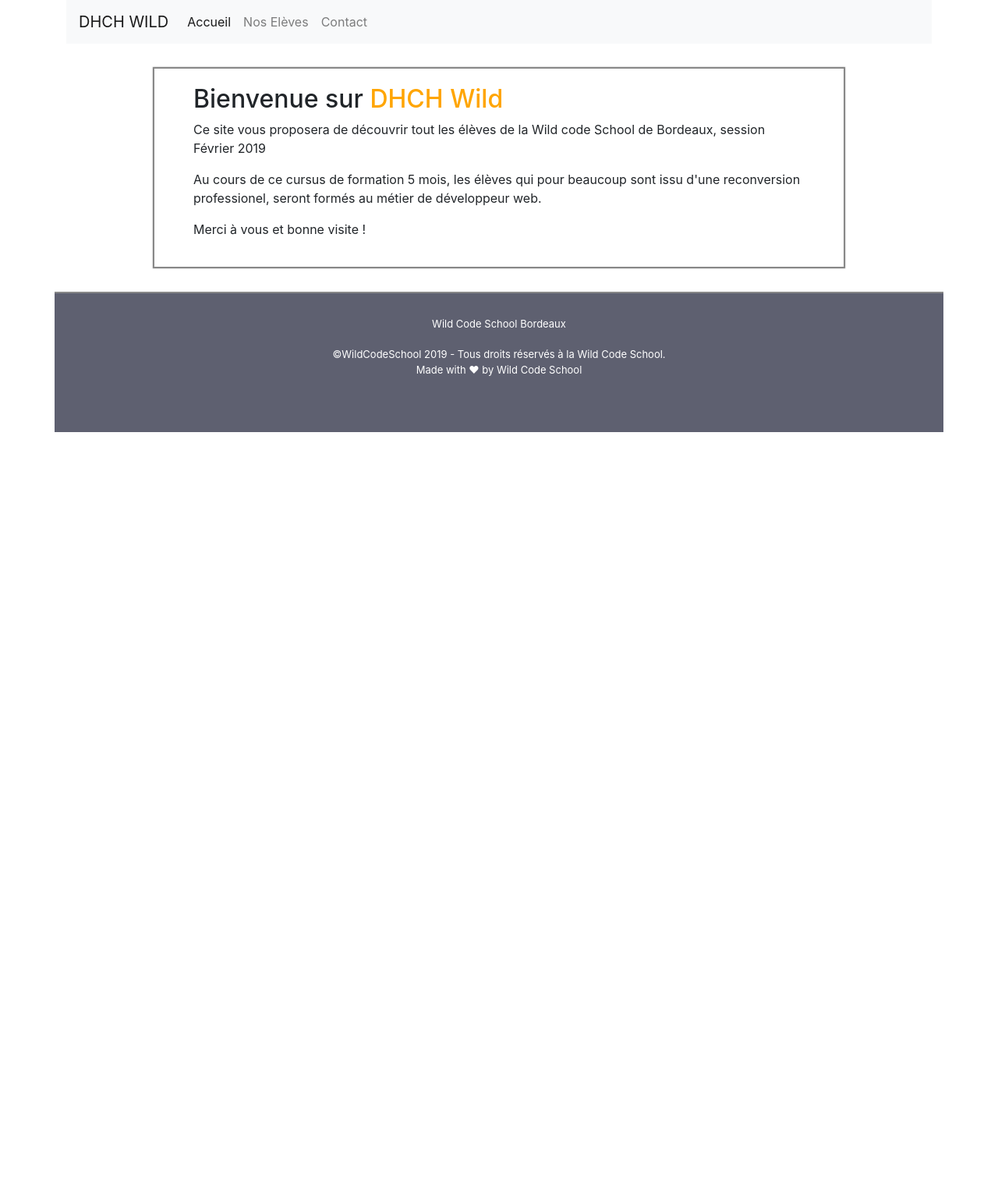
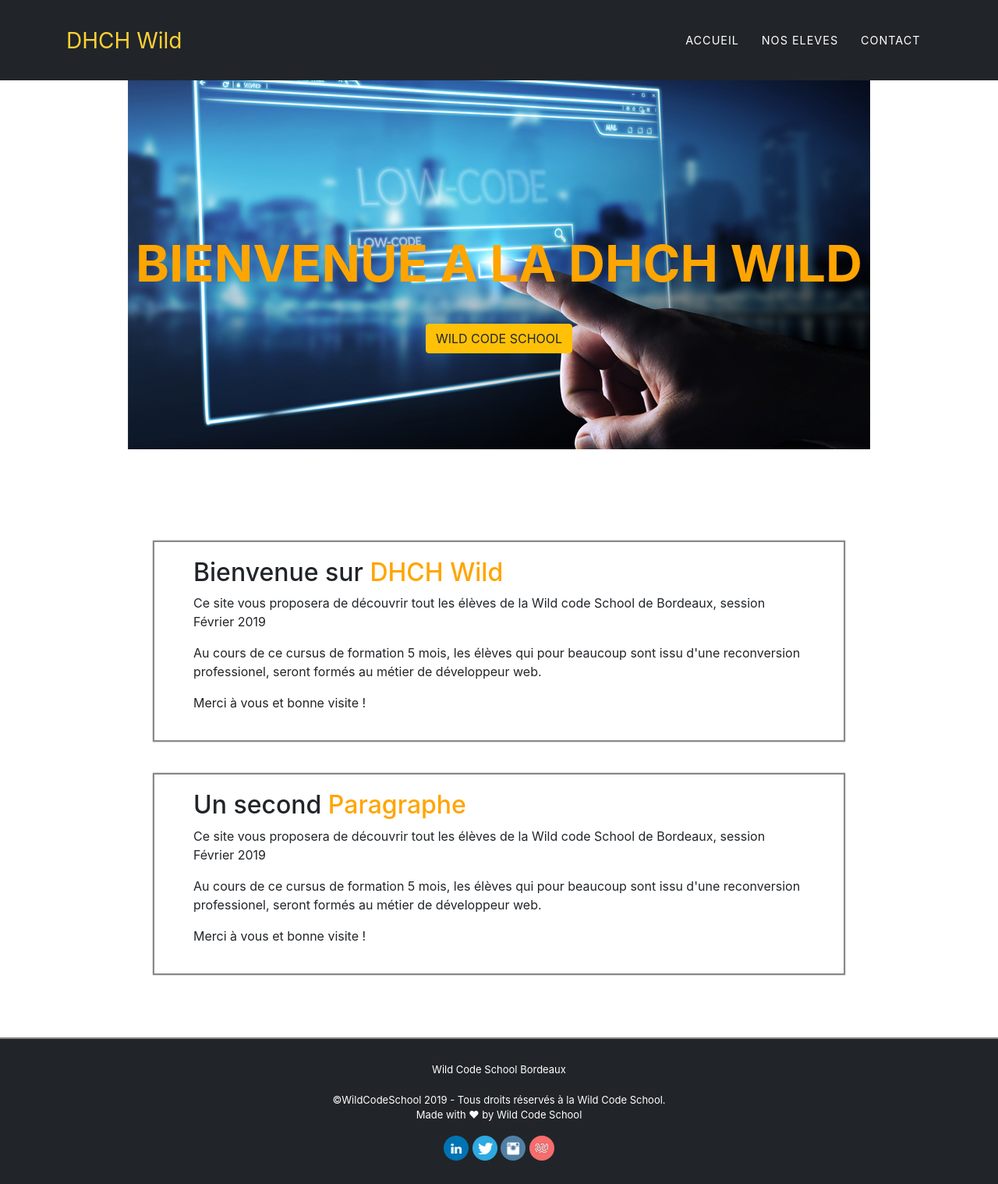
Before and after one commit to elneris/WCS_Projet_1_TrombinoWild_Solo, a PHP site: page / in a window 1280 px wide. Shown: the whole page at 78% size. Before the commit the page ends 554 px from the top, so only its background shows below. Run offline with PHP 8.4, Linux system fonts and the light colour scheme; grey boxes are pictures that could not be loaded.

Commit message:
commit initial

```diff
--- a/index.html
+++ b/index.html
@@ -11,28 +11,39 @@
 
 		<!-- HEADER -->
 
-		<header>
+		<header class="masthead">
 			<div class="container header">
-				<nav class="navbar navbar-expand-lg navbar-light bg-light">
-				  <button class="navbar-toggler" type="button" data-toggle="collapse" data-target="#navbarTogglerDemo03" aria-controls="navbarTogglerDemo03" aria-expanded="false" aria-label="Toggle navigation">
-				    <span class="navbar-toggler-icon"></span>
+			  <nav class="navbar navbar-expand-lg navbar-dark fixed-top" id="mainNav">
+			    <div class="container">
+			      <a class="navbar-brand js-scroll-trigger" href="#page-top">DHCH Wild</a>
+			      <button class="navbar-toggler navbar-toggler-right" type="button" data-toggle="collapse" data-target="#navbarResponsive" aria-controls="navbarResponsive" aria-expanded="false" aria-label="Toggle navigation">
+			        Menu
+			        <i class="fas fa-bars"></i>
 			      </button>
-				  <a class="navbar-brand" href="#">DHCH WILD</a>
-
-				  <div class="collapse navbar-collapse" id="navbarTogglerDemo03">
-				    <ul class="navbar-nav mr-auto mt-2 mt-lg-0">
-				      <li class="nav-item active">
-				        <a class="nav-link" href="#">Accueil <span class="sr-only">(current)</span></a>
+			      <div class="collapse navbar-collapse" id="navbarResponsive">
+			        <ul class="navbar-nav text-uppercase ml-auto">
+			          <li class="nav-item">
+			            <a class="nav-link js-scroll-trigger" href="index.html">Accueil</a>
 			          </li>
 			          <li class="nav-item">
-				        <a class="nav-link" href="#">Nos Elèves</a>
+			            <a class="nav-link js-scroll-trigger" href="trombi.html">Nos Eleves</a>
 			          </li>
 			          <li class="nav-item">
-				        <a class="nav-link" href="#">Contact</a>
+			            <a class="nav-link js-scroll-trigger" href="contact.html">Contact</a>
 			          </li>
 			        </ul>
 			      </div>
+			    </div>
 			  </nav>
+			</div>
+
+			<!-- IMAGE ENTETE -->
+
+			<div class="container">
+		      <div class="intro-text">
+		         <div class="intro-heading text-uppercase">Bienvenue a la DHCH WILD</div>
+		         <a class="btn btn-warning btn-xl text-uppercase js-scroll-trigger" href="https://wildcodeschool.fr/" target="_blank">WILD CODE SCHOOL</a>
+		      </div>
 		   </div>
 		</header>
 
@@ -49,10 +60,21 @@
 			</div>
 		</section>
 
+		<section>
+			<div class="container">
+				<div class="colonne-milieu">
+					<h2>Un second <span>Paragraphe</span></h2>
+					<p>Ce site vous proposera de découvrir tout les élèves de la Wild code School de Bordeaux, session Février 2019</b></p>
+					<p>Au cours de ce cursus de formation 5 mois, les élèves qui pour beaucoup sont issu d'une reconversion professionel, seront formés au métier de développeur web.</p>
+					<p>Merci à vous et bonne visite !</p>
+				</div>
+			</div>
+		</section>
+
 		<!-- FOOTER -->
 
 		<footer>
-			<div class="container footer">
+			<div class="footer">
 				<p>Wild Code School Bordeaux<br><br>
 
 					©WildCodeSchool 2019 - Tous droits réservés à la Wild Code School.<br>
@@ -60,8 +82,8 @@
 				<div class="img-footer">
 					<a href="https://www.linkedin.com/school/wild-code-school/" target="_blank"><img src="image/linkedin.png" alt="Linkedin"></a>
 					<a href="https://twitter.com/WildSchool_Bdx" target="_blank"><img src="image/twitter.png" alt="Twitter"></a>
-					<a href="https://www.instagram.com/wildcodeschool/?hl=fr" target="_blank"><img src="image/instagram" alt="Instagram"></a>
-					<a href="https://wildcodeschool.fr/" target="_blank"><img src="image/wild.png" alt="Wild site"></a>
+					<a href="https://www.instagram.com/wildcodeschool/?hl=fr" target="_blank"><img src="image/instagram.png" alt="Instagram"></a>
+					<a href="https://wildcodeschool.fr/" target="_blank"><img class="wild" src="image/wild1.png" alt="Wild site"></a>
 				</div>
 			</div>
 
--- a/style.css
+++ b/style.css
@@ -1,9 +1,105 @@
+/* NAVBAR */
+
+#mainNav {
+  background-color: #212529;
+}
+
+#mainNav .navbar-toggler {
+  font-size: 12px;
+  right: 0;
+  padding: 13px;
+  text-transform: uppercase;
+  color: white;
+  border: 0;
+  background-color: #212529;
+}
+
+#mainNav .navbar-brand {
+  color: #fed136;
+}
+
+#mainNav .navbar-brand.active, #mainNav .navbar-brand:active, #mainNav .navbar-brand:focus, #mainNav .navbar-brand:hover {
+  color: #fec503;
+}
+
+#mainNav .navbar-nav .nav-item .nav-link {
+  font-size: 90%;
+  font-weight: 400;
+  padding: 0.75em 0;
+  letter-spacing: 1px;
+  color: white;
+}
+
+#mainNav .navbar-nav .nav-item .nav-link.active, #mainNav .navbar-nav .nav-item .nav-link:hover {
+  color: #fed136;
+}
+
+@media (min-width: 750px) {
+  #mainNav {
+    padding-top: 25px;
+    padding-bottom: 25px;
+    background-color: #212529;
+  }
+  #mainNav .navbar-brand {
+    font-size: 1.75em;
+    -webkit-transition: all 0.3s;
+    transition: all 0.3s;
+  }
+  #mainNav .navbar-nav .nav-item .nav-link {
+    padding: 1.1em 1em !important;
+  }
+  #mainNav.navbar-shrink {
+    padding-top: 0;
+    padding-bottom: 0;
+    background-color: #212529;
+  }
+  #mainNav.navbar-shrink .navbar-brand {
+    font-size: 1.25em;
+    padding: 12px 0;
+  }
+}
+
+/* IMAGE ENTETE */
+
+header.masthead {
+  text-align: center;
+  color: orange;
+  background-image: url("image/fond.jpg");
+  background-repeat: no-repeat;
+  background-attachment: scroll;
+  background-position: center center;
+}
+
+header.masthead .intro-text {
+  padding-top: 100px;
+  padding-bottom: 100px;
+}
+
+header.masthead .intro-text .intro-heading {
+  font-size: 40px;
+  font-weight: 700;
+  line-height: 50px;
+  margin-bottom: 10px;
+}
+
+@media (min-width: 750px) {
+  header.masthead .intro-text {
+    padding-top: 300px;
+    padding-bottom: 200px;
+  }
+  header.masthead .intro-text .intro-heading {
+    font-size: 65px;
+    font-weight: 700;
+    line-height: 75px;
+    margin-bottom: 40px;
+  }
+}
+
 /* CONTENU */
 
 .colonne-milieu{
     width: 80%;
-    margin: auto;
-    margin: 30px auto;
+    margin: 40px auto;
     border: 2px solid #888;
     box-shadow:  0px 0px 2px #AAA;
     background-color: white;
@@ -29,7 +125,8 @@
     border-top: 2px solid #888;
     padding-top: 30px;
     padding-bottom: 30px;
-    background-color: RGBa(66, 69, 88, 0.85);
+    background-color: #212529;
+    margin-top: 80px;
     }
 
 
@@ -45,7 +142,6 @@
     text-align: center;
 }
 
-.img-footer img{
-    width: 40px;
-    padding: 0px 20px;
+.wild{
+    border-radius: 50%;
 }
```
Also changed, not shown: image/fond.jpg (added), image/wild.png, image/wild1.png (added). Lines whose indentation alone changed are shown as unchanged.
